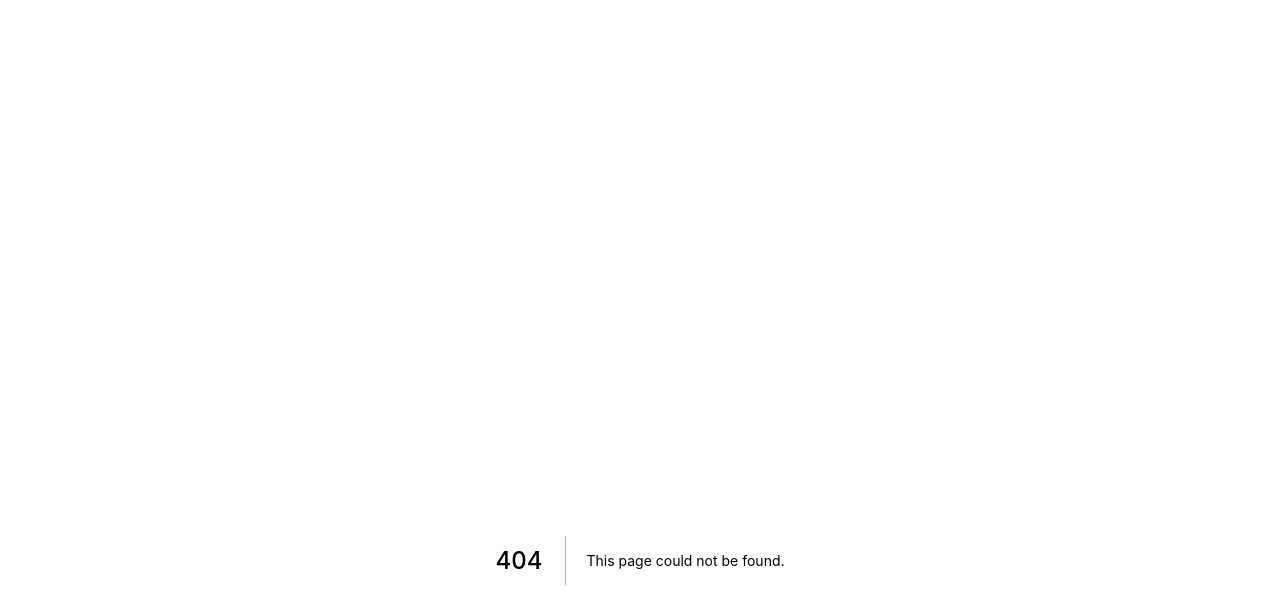
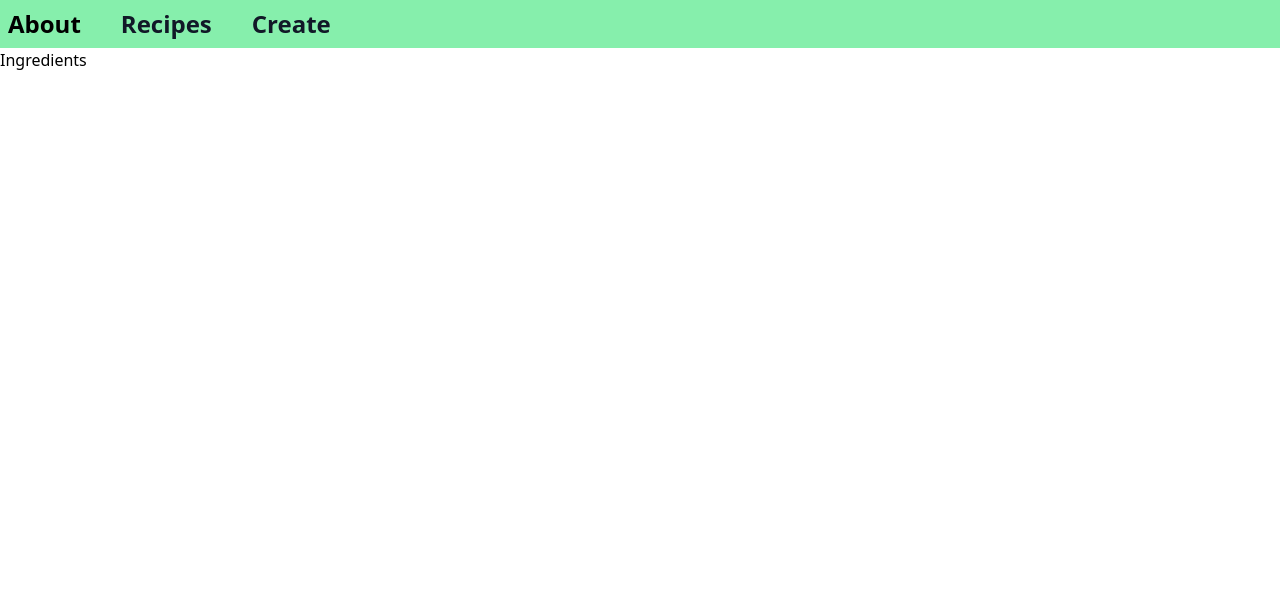
Before and after one commit to genesis-boop/MountainMad2022, a Next.js app in the folder src/: page /Ingredients in a window 1280 px wide. Before the commit this address had no page. Shown: the top 608 px of the page. Built offline with nearby package versions, Linux system fonts and the light colour scheme.

Commit message:
added landing, recipes, ingredients, navbar

```diff
--- /dev/null
+++ b/src/components/Navbar.js
@@ -0,0 +1,24 @@
+import React from "react";
+import Link from "next/link";
+
+function Navbar() {
+  return (
+    <header className=" bg-green-300 header p-2">
+      <div className=" overflow-x-auto overflow-y-hidden container mx-auto flex justify-between">
+        <nav className="my-0 relative sm:container mx-auto flex gap-3 sm:gap-10">
+          <Link href="/">
+            <a className="text-2xl font-bold text-blue">About</a>
+          </Link>
+          <Link href="/Recipes">
+            <a className="text-2xl font-bold text-gray-900">Recipes</a>
+          </Link>
+          <Link href="/Ingredients">
+            <a className="text-2xl font-bold text-gray-900">Create</a>
+          </Link>
+        </nav>
+      </div>
+    </header>
+  );
+}
+
+export default Navbar;
--- /dev/null
+++ b/src/pages/Ingredients.js
@@ -0,0 +1,13 @@
+import React from "react";
+import Navbar from "../components/Navbar";
+
+function Ingredients() {
+  return (
+    <div>
+      <Navbar />
+      <div>Ingredients</div>
+    </div>
+  );
+}
+
+export default Ingredients;
--- /dev/null
+++ b/src/pages/LandingPage.js
@@ -0,0 +1,9 @@
+import React from 'react'
+
+function LandingPage() {
+  return (
+    <div>LandingPage</div>
+  )
+}
+
+export default LandingPage
--- /dev/null
+++ b/src/pages/Recipes.js
@@ -0,0 +1,14 @@
+import React from "react";
+//import navbar
+import Navbar from "../components/Navbar";
+
+function Recipes() {
+  return (
+    <div>
+      <Navbar />
+      <div>Recipes</div>
+    </div>
+  );
+}
+
+export default Recipes;
--- a/src/pages/_app.js
+++ b/src/pages/_app.js
@@ -2,7 +2,7 @@ import "../public/style/global.css";
 
 const MyApp = ({ Component, pageProps }) => {
   return (
-    <div className="max-w-7xl mx-auto py-40">
+    <div className="">
       <Component {...pageProps} />
     </div>
   );
--- a/src/pages/index.js
+++ b/src/pages/index.js
@@ -1,7 +1,19 @@
 import MealList from "../components/MealList";
 import { MongoClient } from "mongodb";
+
+import Link from "next/link";
+import Navbar from "../components/Navbar";
+import LandingPage from "./LandingPage";
+
+
+
 const HomePage = (props) => {
-  return <MealList meals={props.mealList} />;
+  return (
+    <div>
+      <Navbar/>
+      <LandingPage/>
+    </div>
+  )
 };
 export async function getStaticProps() {
   const DATABASE_NAME = "Grandma";
```
